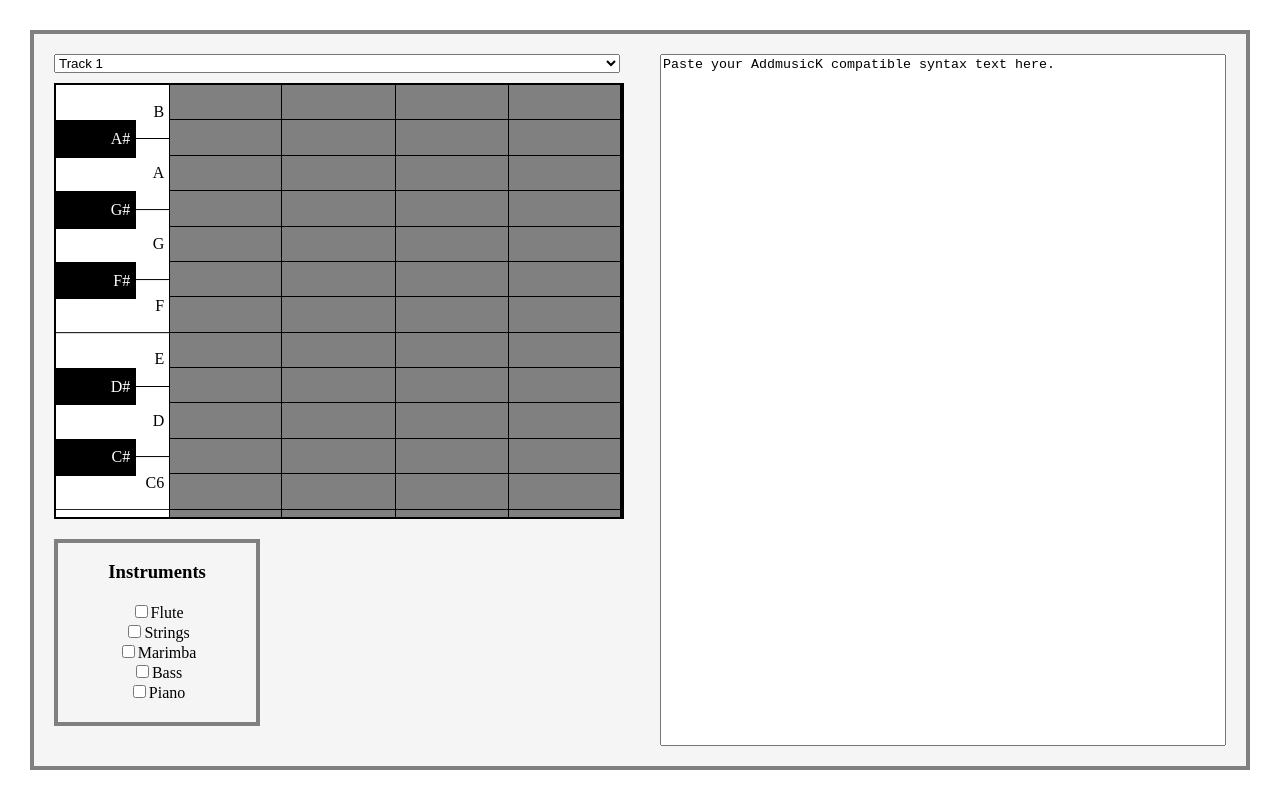
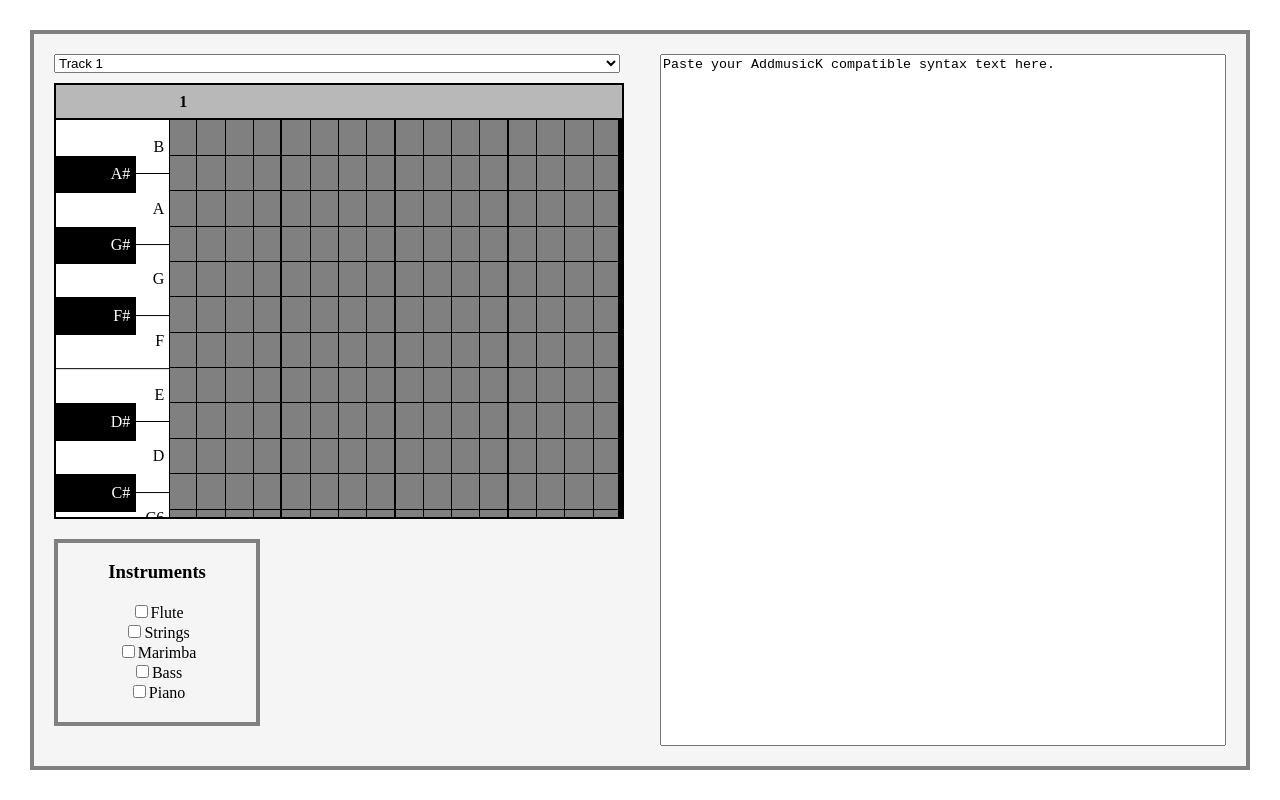
Before and after one commit to Repuler/SPC_formatter, a React (Create React App) app: page / in a window 1280 px wide. Built offline with nearby package versions, Linux system fonts and the light colour scheme.

Commit message:
Added Maybe Measures i don't remember all i did this commit But I Split Notes Into Fourths

```diff
--- a/src/api/track.js
+++ b/src/api/track.js
@@ -14,6 +14,7 @@ class Track {
   octave_start = 1; //1-6
   default_length = 4; //1,2,4,8,16,32,64 This is an optional value, if not specified, it should be -1.
   track_length = 4; // for UI uses only; changes the amount of measures created in the piano roll
+  measure_length = 4; // also for UI uses only; it wasn't difficult to implement at all, and it organizes the piano roll a bit
 
   //Track data minipulation functions go here.
 
--- /dev/null
+++ b/src/components/TrackPianoRoll/MeasureNum/index.jsx
@@ -0,0 +1,26 @@
+import React, { useState } from 'react';
+
+const MeasureNum = ({
+  numOfMeasures,
+  measureLen = 4,
+}) => {
+  let measures = [(
+    <div
+      className="measureHeader"
+      style={{ gridColumn: '1' }}
+    ></div>
+  )];
+
+  for (let i = 0; i < numOfMeasures; i++) {
+    measures[i + 1] = (
+      <div
+        className="measureHeader"
+        style={{ gridColumn: `${i * measureLen * 4 + 2} / span ${measureLen * 4}` }}
+      >{i + 1}</div>
+    );
+  }
+
+  return measures;
+}
+
+export default MeasureNum;
--- a/src/components/TrackPianoRoll/PianoKey/index.jsx
+++ b/src/components/TrackPianoRoll/PianoKey/index.jsx
@@ -31,7 +31,7 @@ class PianoKey extends React.Component {
     return (
       <div
         className={`pianoKey${this.numToName[this.props.note]}`}
-        style={{ gridRow: Math.abs((this.props.note + (this.props.octave - 1) * 12) - PIANO_ROLL_HEIGHT - 1) }}
+        style={{ gridRow: Math.abs((this.props.note + (this.props.octave - 1) * 12) - PIANO_ROLL_HEIGHT - 1) + 1 }}
       >
         {this.getNoteName()}
       </div>
--- a/src/components/TrackPianoRoll/index.js
+++ b/src/components/TrackPianoRoll/index.js
@@ -1,5 +1,6 @@
 import React from 'react';
 
+import MeasureNum from './MeasureNum';
 import PianoKey from './PianoKey';
 
 export const PIANO_ROLL_HEIGHT = 72;
@@ -9,16 +10,21 @@ const TrackPianoRoll = ({
 }) => {
   const renderGrid = () => {
     const pianoGrids = [];
-    for (let i = 2; i <= (track.track_length * 4) + 1; i++) {
-      for (let j = 1; j <= PIANO_ROLL_HEIGHT; j++) {
-        const isRight = (i - 2) % 4 === 3;
-        pianoGrids.push((
-          <div className="trackPianoRollGrid" style={{
-            gridRow: `${j}`,
-            gridColumn: `${i}`,
-            borderRight: isRight ? '2px solid black' : '1px solid black',
-          }}></div>
-        ));
+    for (let i = 2; i <= (track.track_length * track.measure_length) + 1; i++) {
+      for (let j = 2; j <= PIANO_ROLL_HEIGHT + 1; j++) {
+        const isRight = (i - 2) % track.measure_length === track.measure_length - 1;
+        for (let k = 0; k < 4; k++) {
+          let borderStyling = '1px solid black';
+          if (isRight && k == 3) borderStyling = '4px solid black';
+          else if (k == 3) borderStyling = '2px solid black';
+          pianoGrids.push((
+            <div className="trackPianoRollGrid" style={{
+              gridRow: `${j}`,
+              gridColumn: `${(i - 2) * 4 + 2 + k}`,
+              borderRight: borderStyling,
+            }}></div>
+          ));
+        }
       }
     }
     return pianoGrids;
@@ -39,9 +45,10 @@ const TrackPianoRoll = ({
       className="trackPianoRoll"
       style={{
         gridTemplateRows: `repeat(${PIANO_ROLL_HEIGHT}, 8.2%)`,
-        gridTemplateColumns: `repeat(${track.track_length  * 4 + 1}, 20%)`,
+        gridTemplateColumns: `20% repeat(${track.track_length * track.measure_length * 4}, 5%)`,
       }}
     >
+      <MeasureNum numOfMeasures={track.track_length} measureLen={track.measure_length} />
       {renderPianoKeys()}
       {renderGrid()}
     </div>
--- a/src/styles/track-piano-roll.css
+++ b/src/styles/track-piano-roll.css
@@ -10,6 +10,20 @@
 
 .trackPianoRollGrid {
   border-bottom: 1px solid black;
+}
+
+.measureHeader {
+  grid-row: 1;
+  border-bottom: 2px solid black;
+  text-align: left;
+  display: flex;
+  align-items: center;
+  font-weight: bold;
+  padding-left: 10px;
+  background-color: rgb(184, 184, 184);
+  position: sticky;
+  top: 0px;
+  z-index: 200;
 }
 
 div[class^="pianoKey"] {
```
